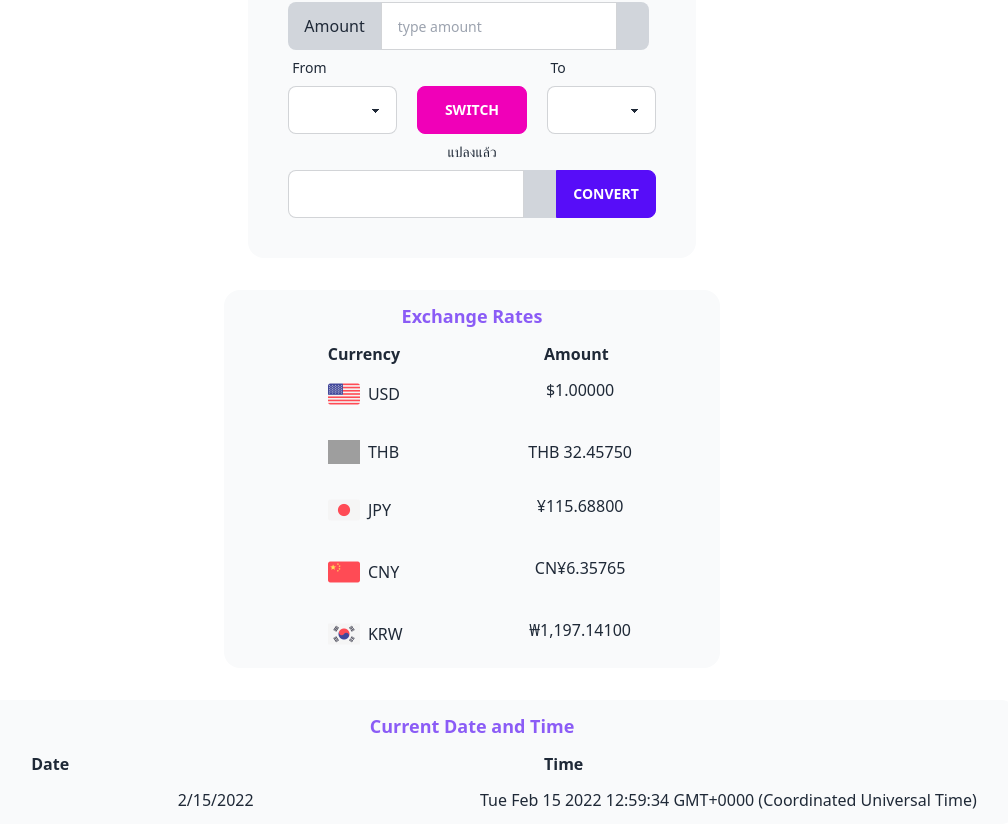
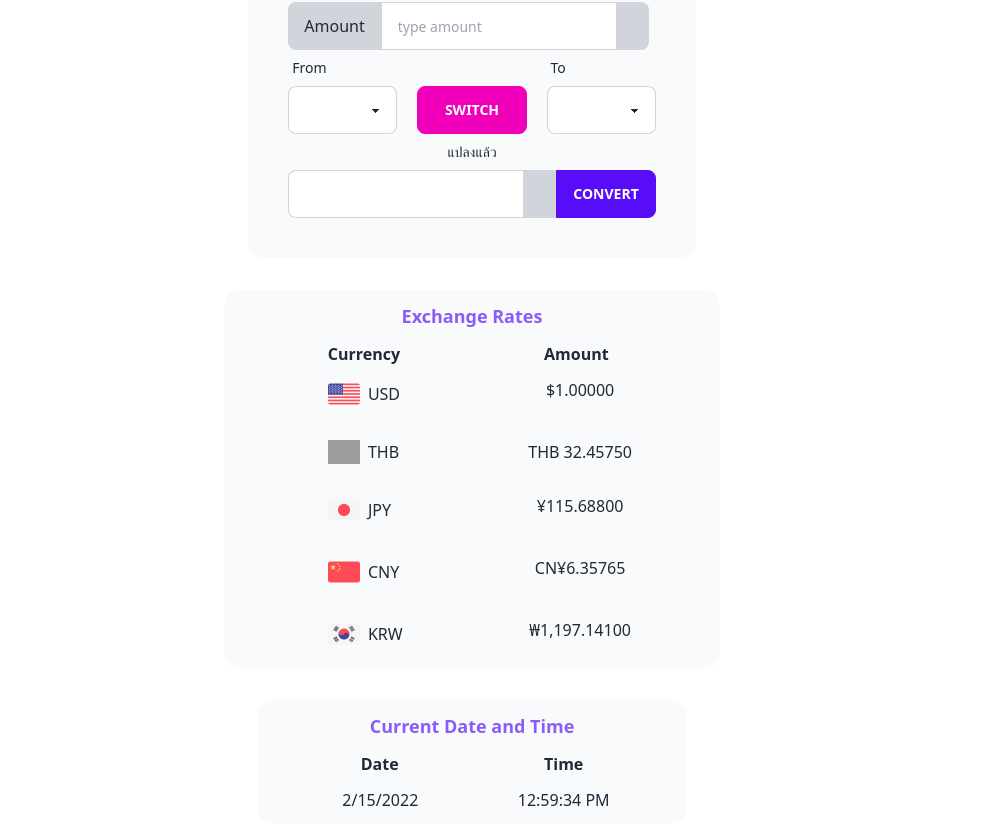
Before and after one commit to jirasin-c/mod-exchange, a Vue app: page / in a window 1280 px wide. Shown: the part 270-1094 px from the top of the page, without its empty margins (168-1176 px from the left). Built offline with nearby package versions, Linux system fonts and the light colour scheme; grey boxes are pictures that could not be loaded; what vue-sweetalert2 would draw is missing.

Commit message:
Update App.vue

```diff
--- a/src/App.vue
+++ b/src/App.vue
@@ -4,12 +4,6 @@ import Swal from 'sweetalert2'
 
 const currentDate = ref(new Date())
 const currentTime = ref(new Date())
-
-//reactive currentTime
-const currentTimeReactive = reactive(currentTime)
-
-  //computed currentTime
-  const currentTimeComputed = computed(() => currentTimeReactive)
 
 const currentDateString = computed(() => {
   return currentDate.value.toLocaleDateString()
@@ -18,7 +12,6 @@ const currentTimeReactive = reactive(currentTime)
 const currentTimeString = computed(() => {
   return currentTime.value.toLocaleTimeString()
 })
-
 
 //data currency
 const baseUSD = reactive([
@@ -146,7 +139,6 @@ const showCrypto = () => {
   }
   console.log(isToggle.value)
 }
-
 </script>
 
 <template>
@@ -368,7 +360,7 @@ const showCrypto = () => {
       </div>
       <div class="grid grid-cols-2 gap-4 mt-3 mb-3 text-center">
         <p>{{ currentDateString }}</p>
-        <p>{{ currentTimeReactive }}</p>
+        <p>{{ currentTimeString }}</p>
       </div>
     </div>
   </div>
```
Lines whose indentation alone changed are shown as unchanged.
